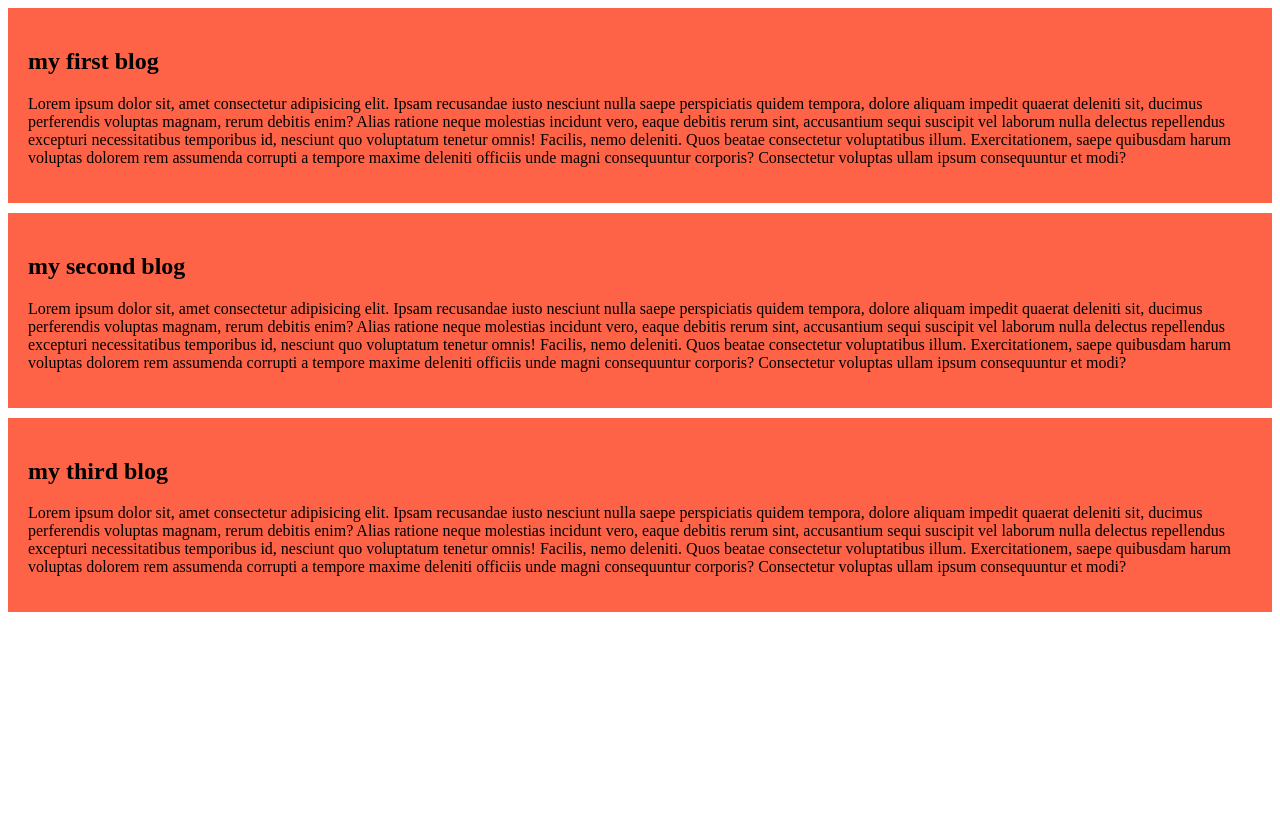
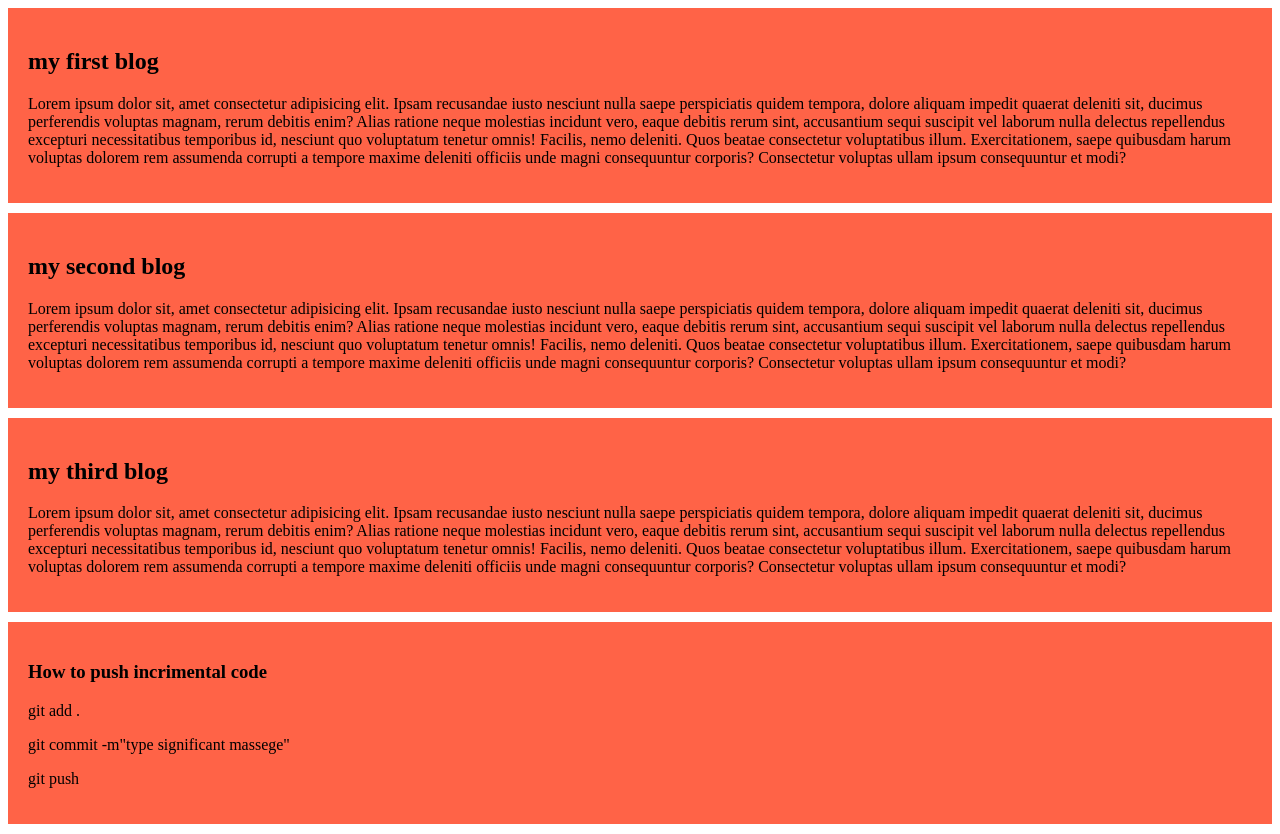
Before and after one commit to azim622/my-simple2-repo, a plain HTML site: page index.html in a window 1280 px wide. Before the commit the page ends 800 px from the top, so only its background shows below. Drawn offline with Linux system fonts and the light colour scheme.

Commit message:
added incriment

```diff
--- a/index.html
+++ b/index.html
@@ -25,6 +25,12 @@
         Alias ratione neque molestias incidunt vero, eaque debitis rerum sint, accusantium sequi suscipit vel laborum nulla delectus repellendus excepturi necessitatibus temporibus id, nesciunt quo voluptatum tenetur omnis! Facilis, nemo deleniti.
         Quos beatae consectetur voluptatibus illum. Exercitationem, saepe quibusdam harum voluptas dolorem rem assumenda corrupti a tempore maxime deleniti officiis unde magni consequuntur corporis? Consectetur voluptas ullam ipsum consequuntur et modi?</p>
     </div>
+    <div>
+        <h3>How to push incrimental code</h3>
+        <p>git add .</p>
+        <p>git commit -m"type significant massege"</p>
+        <p>git push</p>
+    </div>
 
 </body>
 </html>
```
